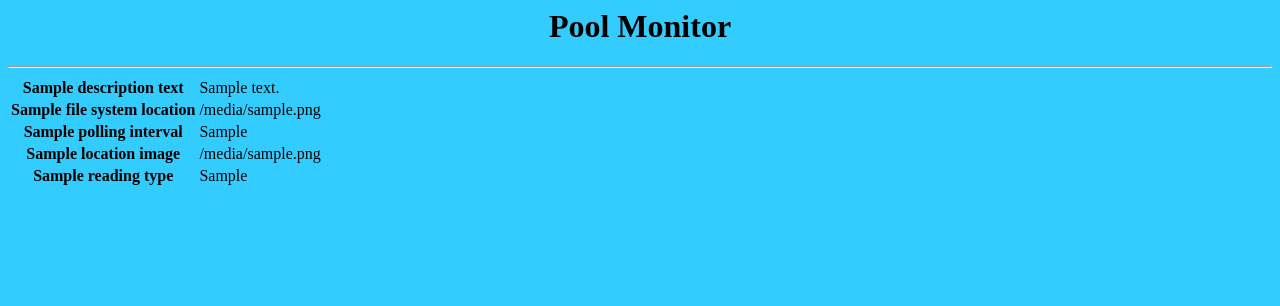
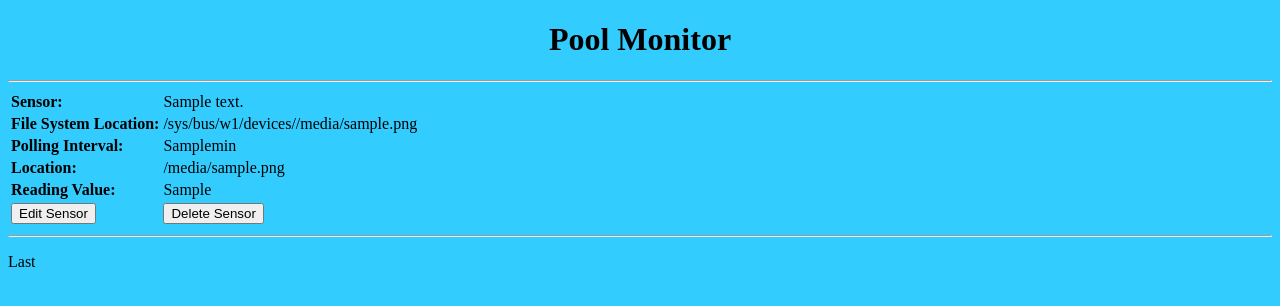
Before and after one commit to h00die/poolmonitor, a Django app: template poolmonitor/templates/sensor_details.html in a window 1280 px wide. Shown: the top 306 px of the page. Run offline with Django 3.2, Linux system fonts and the light colour scheme; the template is opened without the code that fills it: most values are stand-ins (such as "Sample title", 1, 10 or a date in 2020).

```diff
--- a/poolmonitor/models.py
+++ b/poolmonitor/models.py
@@ -1,4 +1,5 @@
 from django.db import models
+from django.core.urlresolvers import reverse
 from django.utils import timezone
 
 class Sensor(models.Model):
@@ -18,6 +19,9 @@ class Sensor(models.Model):
     location_image       = models.ImageField('Optional image of location', blank=True)
     reading_type         = models.CharField('Reading Type', choices=readingChoices, max_length=4)
 
+    def get_absolute_url(self):
+        return reverse('detail', kwargs={'sensor_file_system_location': self.file_system_location})
+
     def __str__(self):
         return "%s (%s)" %(self.description_text, self.file_system_location)
 
--- /dev/null
+++ b/poolmonitor/templates/base_generic.html
@@ -0,0 +1,20 @@
+<!DOCTYPE HTML PUBLIC "-//W3C//DTD HTML 4.01//EN">
+<html lang="en">
+    <head>
+        <style>
+            body {
+                background-color: #33CCFF;
+            }
+            h1 {
+                text-align: center;
+            }
+        </style>
+        {% block headers %}{% endblock %}
+        <title>{% block title %}Pool Monitor{% endblock %}</title>
+    </head>
+    <body>
+        <h1>Pool Monitor</h1>
+        <hr>
+        {% block content %}{% endblock %}
+    </body>
+</html>
--- a/poolmonitor/templates/sensor_details.html
+++ b/poolmonitor/templates/sensor_details.html
@@ -1,23 +1,25 @@
-<html>
-    <head>
-        <style>
-            body {
-                background-color: #33CCFF;
+{% extends "base_generic.html" %}
+
+{% block headers %}
+    <style>
+            th {
+                text-align: left;
             }
-            h1 {
-                text-align: center;
-            }
-        </style>
-    </head>
-    <body>
-        <h1>Pool Monitor</h1>
+    </style>
+{% endblock %}
+
+{% block content %}
+        <table>
+            <tr><th>Sensor: </th><td>{{ sensor.description_text }}</td></tr>
+            <tr><th>File System Location: </th><td>/sys/bus/w1/devices/{{ sensor.file_system_location }}</td></tr>
+            <tr><th>Polling Interval: </th><td>{{ sensor.polling_interval }}min</td></tr>
+            {% if sensor.location_image %}
+                <tr><th>Location: </th><td>{{ sensor.location_image }}</td></tr>
+            {% endif %}
+            <tr><th>Reading Value: </th><td>{{ sensor.reading_type }}</td></tr>
+            <tr><th><a href="{% url 'edit' sensor.file_system_location %}"><button type="button">Edit Sensor</button></a></th>
+                <td><a href="{% url 'delete' sensor.file_system_location %}"><button type="button">Delete Sensor</button></a></td></tr>
+        </table>
         <hr>
-        <table>
-            <tr><th>{{ sensor.description_text.label }}</th><td>{{ sensor.description_text }}</td></tr>
-            <tr><th>{{ sensor.file_system_location.label }}</th><td>{{ sensor.file_system_location }}</td></tr>
-            <tr><th>{{ sensor.polling_interval.label }}</th><td>{{ sensor.polling_interval }}</td></tr>
-            <tr><th>{{ sensor.location_image.label }}</th><td>{{ sensor.location_image }}</td></tr>
-            <tr><th>{{ sensor.reading_type.label }}</th><td>{{ sensor.reading_type }}</td></tr>
-        </table>
-    </body>
-</html>
+        <p>Last</p>
+{% endblock %}
--- a/poolmonitor/urls.py
+++ b/poolmonitor/urls.py
@@ -5,4 +5,7 @@ from . import views
 urlpatterns = [
     url(r'^$', views.index, name='index'),
     url(r'^sensor/(?P<sensor_file_system_location>[\-0-9]+)/$', views.detail, name='detail'),
+    url(r'^sensor/add/$', views.SensorCreate.as_view(), name='create'),
+    url(r'^sensor/update/(?P<pk>[\-0-9]+)/$', views.SensorUpdate.as_view(), name='edit'),
+    url(r'^sensor/delete/(?P<pk>[\-0-9]+)/$', views.SensorDelete.as_view(), name='delete'),
 ]
```
Also changed, not shown: poolmonitor/templates/index.html (+12 -17 lines), poolmonitor/templates/sensor_confirm_delete.html (added, +8 -0 lines), poolmonitor/templates/sensor_form.html (added, +25 -0 lines), poolmonitor/views.py (+46 -1 lines), README.md.
